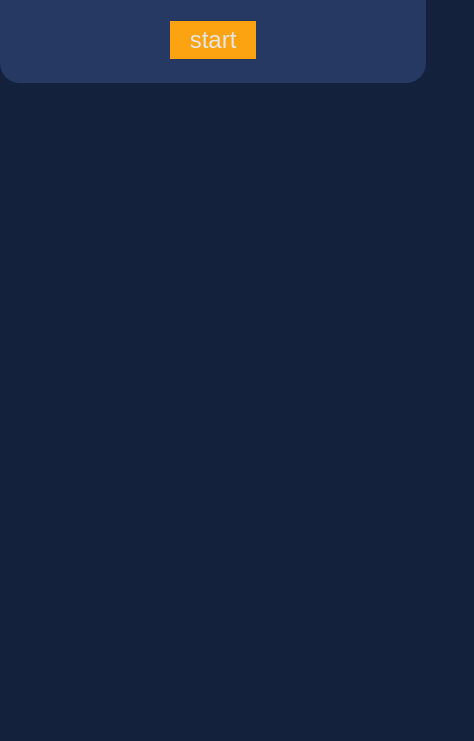
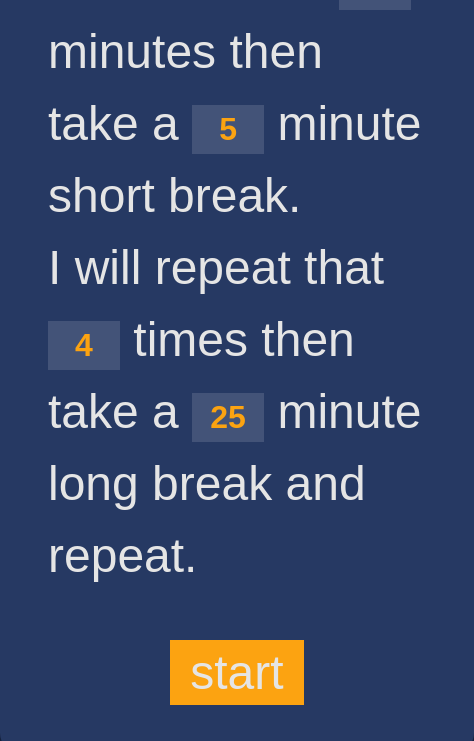
Before and after one commit to MoWafy001/Pomodoro-Timer, a website: page public/index.html in a window 390 px wide. Shown: the part 316-1057 px from the top of the page, 474 px wide, since content can reach past the window. Before the commit the page ends 844 px from the top, so only its background shows below. Drawn offline with Linux system fonts and the light colour scheme.

Commit message:
phone style

```diff
--- a/public/index.html
+++ b/public/index.html
@@ -4,6 +4,7 @@
     <meta charset="UTF-8">
     <title>setup</title>
     <link rel="stylesheet" href="style.css">
+    <link rel="stylesheet" href="phone.css">
     <link rel="preconnect" href="https://fonts.gstatic.com">
     <link href="https://fonts.googleapis.com/css2?family=Play&display=swap" rel="stylesheet">
     <script>
--- /dev/null
+++ b/public/phone.css
@@ -0,0 +1,10 @@
+@media (pointer:none), (pointer:coarse) {
+    .container{
+        width:70%;
+        min-width: none;
+        font-size: 3em;
+    }
+    #setup p input{
+        font-size: 2rem;
+    }
+}
```
